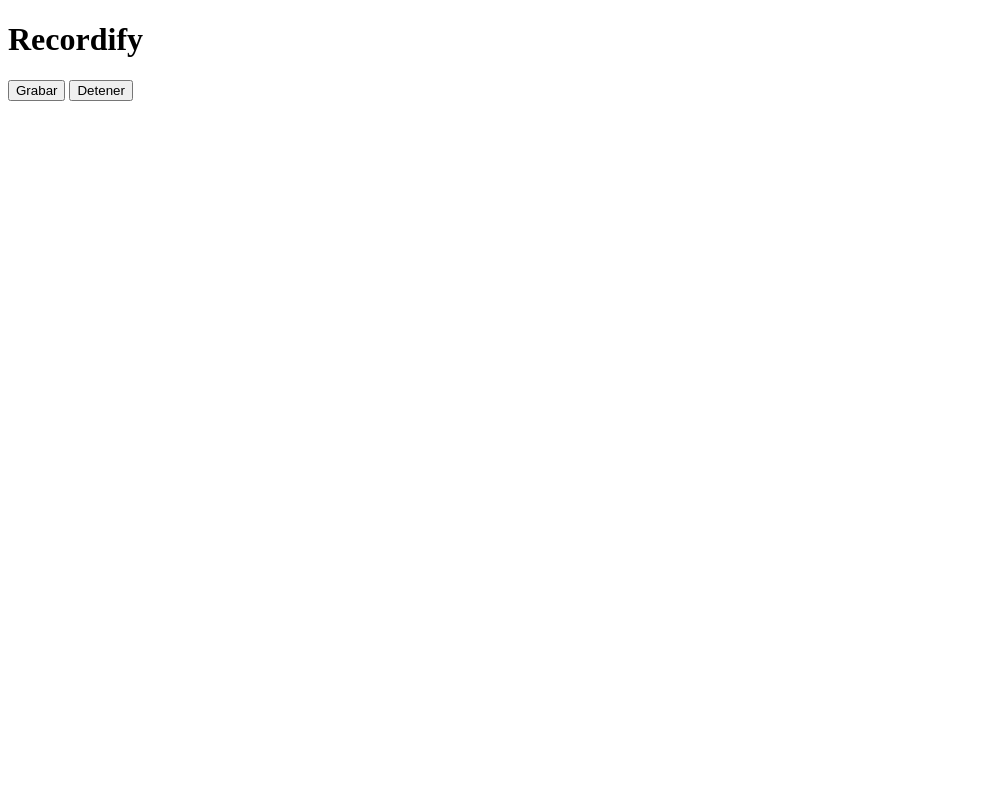
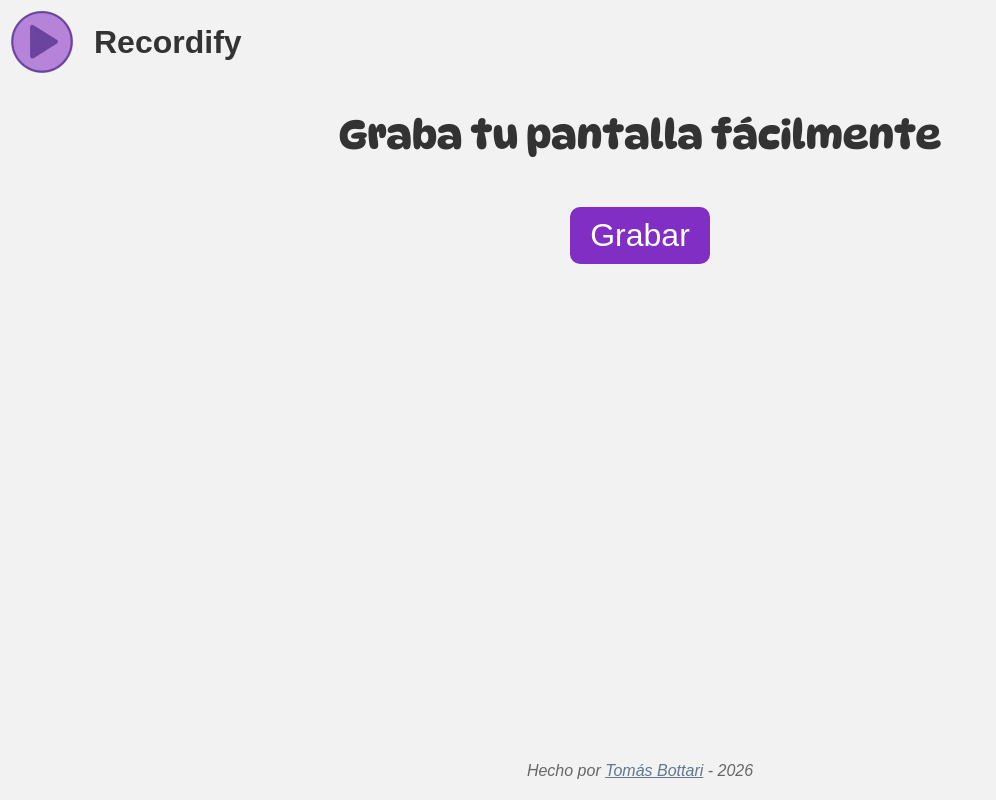
Before and after one commit to Botato300/recordify, a Svelte app: page / in a window 1280 px wide. Shown: the whole page, without its empty margins (0-996 px from the left). Built offline with nearby package versions, Linux system fonts and the light colour scheme.

Commit message:
feat: add home page and the Recorder component

```diff
--- a/index.html
+++ b/index.html
@@ -7,11 +7,13 @@
 
 	<title>Recordify - Grabador de pantalla</title>
 
+	<link rel="icon" href="/favicon.ico">
+
 	<script type="module" src="/src/main.js"></script>
 </head>
 
 <body>
-	<div id="app"></div>
+	<div id="app" class="app_container"></div>
 </body>
 
 </html>
--- a/src/App.svelte
+++ b/src/App.svelte
@@ -1,14 +1,54 @@
 <script>
-    function startRecording() {
-        console.log("comenzando!");
+    import Recorder from "@/components/Recorder.svelte";
+
+    const currentYear = new Date().getFullYear();
+</script>
+
+<nav>
+    <a href="/" class="logo">
+        <img src="/assets/images/logo-128.webp" width="64" height="64" alt="Logo de Recordify" />
+        Recordify
+    </a>
+</nav>
+
+<main class="main_container">
+    <h1 class="title">Graba tu pantalla fácilmente</h1>
+    <Recorder />
+</main>
+
+<footer>
+    Hecho por <a href="https://tomasbottari.com/" target="_blank">Tomás Bottari</a> - {currentYear}
+</footer>
+
+<style>
+    nav {
+        padding: 10px;
     }
 
-    function stopRecording() {
-        console.log("detenido");
+    footer {
+        text-align: center;
+        padding: 20px;
+        color: #666666;
+        font-style: italic;
     }
-</script>
 
-<h1>Recordify</h1>
+    footer a {
+        color: var(--secondary-color);
+    }
 
-<button onclick={startRecording}>Grabar</button>
-<button onclick={stopRecording}>Detener</button>
+    .logo {
+        display: flex;
+        align-items: center;
+        gap: 20px;
+        font-size: 2rem;
+        text-decoration: none;
+        font-weight: bold;
+        color: inherit;
+        width: max-content;
+    }
+
+    .title {
+        font-size: 2.5rem;
+        text-align: center;
+    }
+</style>
--- /dev/null
+++ b/src/components/Recorder.svelte
@@ -0,0 +1,63 @@
+<script>
+    let recording = $state(false);
+    let recordedTime = $state(0);
+
+    let intervalId = null;
+
+    function startRecording() {
+        console.log("starting!");
+
+        recording = true;
+
+        intervalId = setInterval(() => {
+            if (recordedTime >= 10) {
+                stopRecording();
+                return;
+            }
+
+            recordedTime += 1;
+        }, 1000);
+    }
+
+    function stopRecording() {
+        console.log("stopping!");
+
+        recording = false;
+        recordedTime = 0;
+        clearInterval(intervalId);
+    }
+
+    function handleRecording() {
+        recording ? stopRecording() : startRecording();
+    }
+</script>
+
+<div class="container">
+    <button class="btnPlay" onclick={handleRecording}>
+        {recording ? "Detener" : "Grabar"}
+    </button>
+
+    {#if recording}
+        <p>Grabando... {recordedTime}s</p>
+    {/if}
+</div>
+
+<style>
+    .container {
+        text-align: center;
+        font-size: 1.5rem;
+    }
+
+    .btnPlay {
+        background-color: var(--primary-color);
+        color: #ffffff;
+        border: none;
+        padding: 10px 20px;
+        cursor: pointer;
+        border-radius: 10px;
+        font-size: 2rem;
+        display: block;
+        margin: 0 auto;
+        margin-top: 50px;
+    }
+</style>
--- a/src/global.css
+++ b/src/global.css
@@ -0,0 +1,42 @@
+:root {
+    --primary-color: #812ec5;
+    --secondary-color: #63768D;
+    --text-color: #333333;
+
+    --font-header: "DynaPuff", cursive, sans-serif;
+}
+
+@font-face {
+    font-family: "DynaPuff";
+    src: url("/assets/fonts/DynaPuff-SemiBold.woff2") format("woff2");
+    font-style: normal;
+    font-weight: 600;
+    font-display: swap;
+}
+
+
+body {
+    margin: 0;
+    color: var(--text-color);
+    font-family: sans-serif;
+    background-color: hsl(0, 0%, 95%);
+}
+
+h1,
+h2,
+h3,
+h4,
+h5,
+h6 {
+    font-family: var(--font-header);
+}
+
+.app_container {
+    display: flex;
+    flex-direction: column;
+    min-height: 100dvh;
+}
+
+.main_container {
+    flex: 1;
+}
--- a/src/main.js
+++ b/src/main.js
@@ -1,5 +1,6 @@
 import { mount } from "svelte";
 
+import "./normalize.css";
 import "./global.css";
 
 import App from "./App.svelte";
```
Also changed, not shown: src/normalize.css (added).
